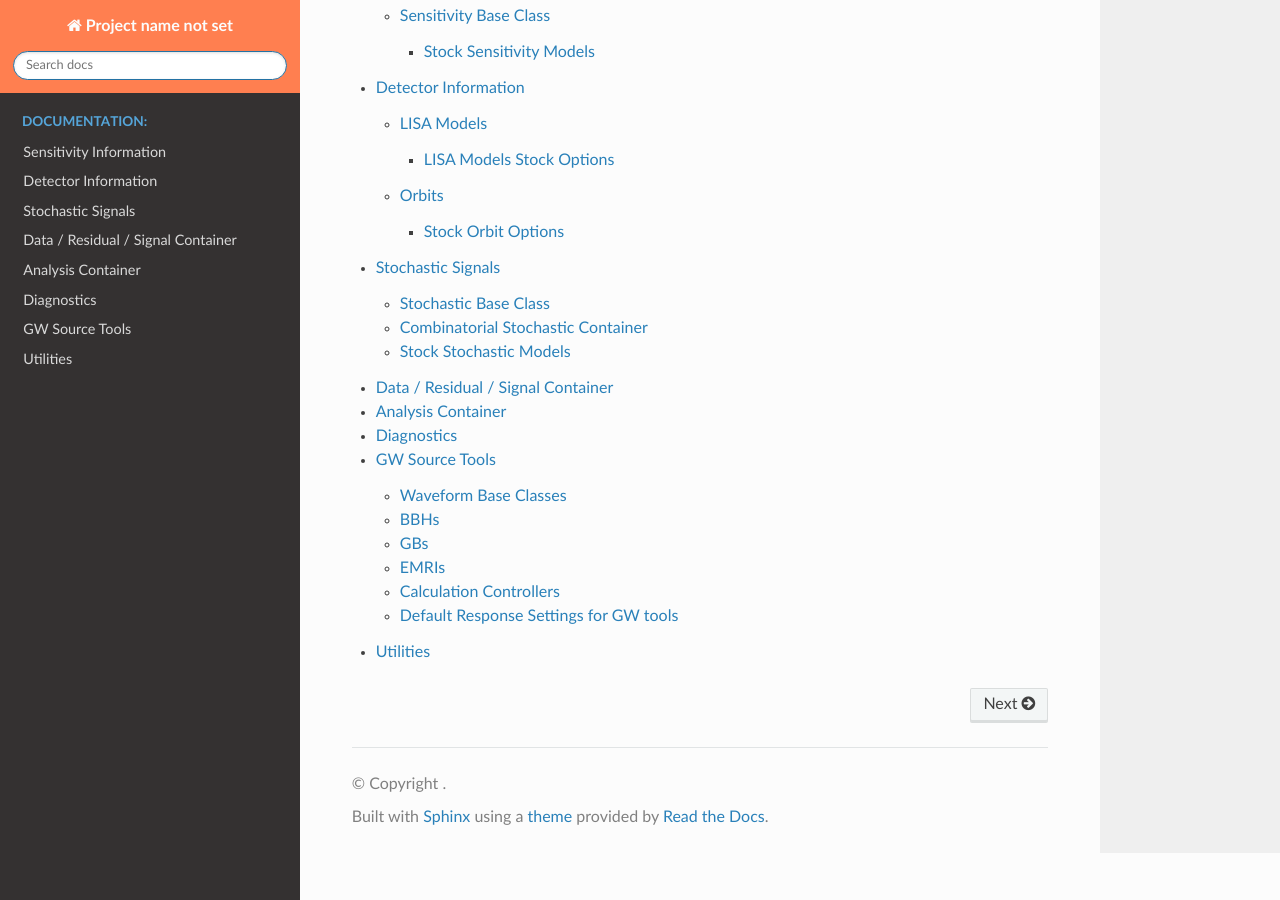
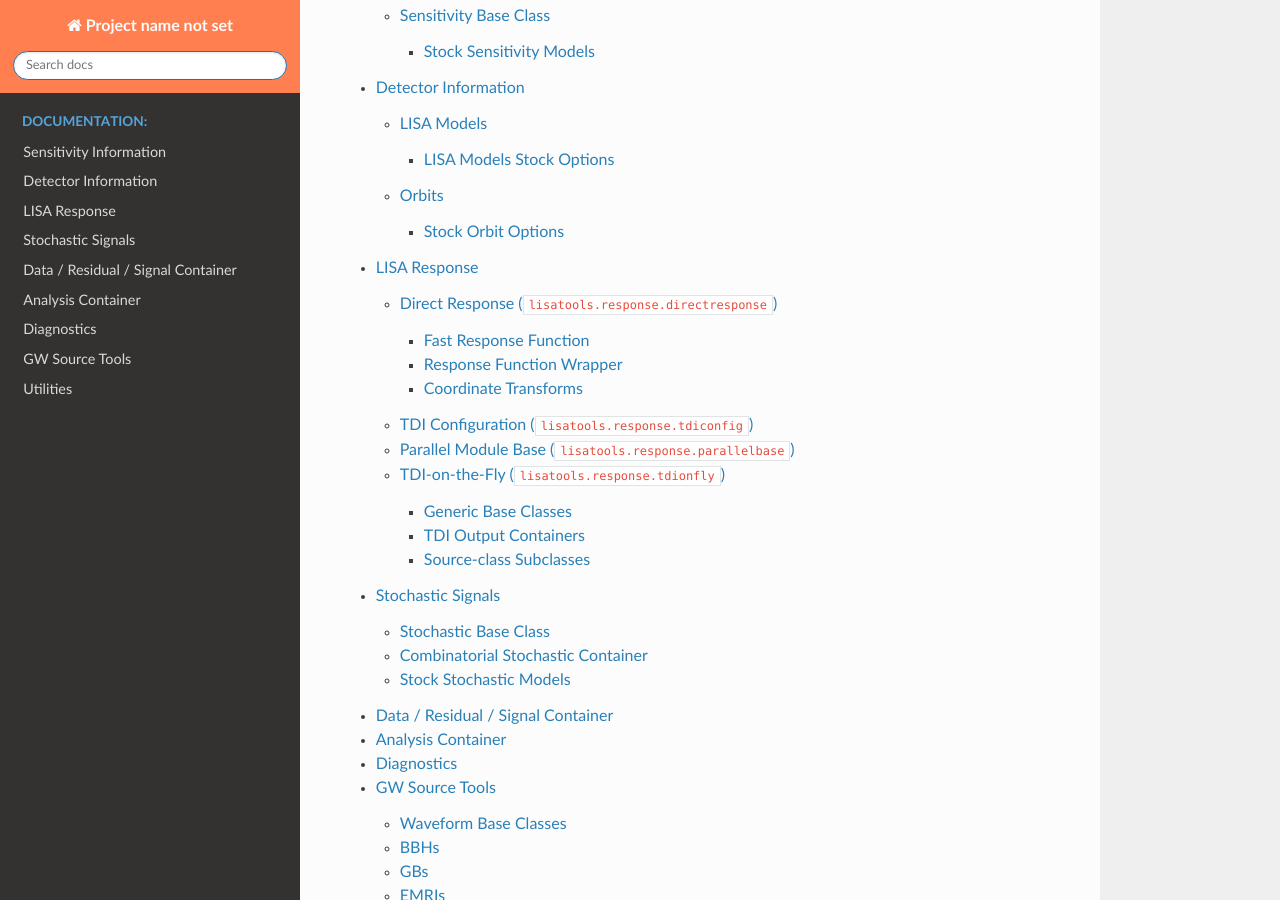
Before and after one commit to mikekatz04/LISAanalysistools, a Sphinx documentation site: the page built from docs/source/index.rst, in a window 1280 px wide and 900 px high, scrolled down 4996 px. Built offline with Sphinx 7.4.7 and the Read the Docs theme 3.1.0, drawn with Linux system fonts in a browser that asks for light colours; pages that are not in the unit, such as notebooks, are missing from menus; the version number could not be read and is left out.

Commit message:
docs: add user/response page for lisatools.response.*
The lisa-response classes migrated from fastlisaresponse to
lisatools.response at Phase 3B/3C/3E (2026-06-02). The new
lisa_response_tutorial.ipynb references them by name in markdown but
there was no API page until now. user/response.rst covers:

- directresponse.pyResponseTDI + ResponseWrapper
- directresponse.ecliptic_to_icrs / icrs_to_ecliptic
- tdiconfig.TDIConfig
- parallelbase.FastLISAResponseParallelModule
- tdionfly.TDIonTheFly family (TDTDIonTheFly / FDTDIonTheFly +
  the TDIOutput containers + GBTDIonTheFly / SOBBHTDIonTheFly /
  GBFDTDIonTheFly source-class subclasses)

Wired into the index toctree between user/detector and user/stochastic.

```diff
--- a/docs/source/index.rst
+++ b/docs/source/index.rst
@@ -7,6 +7,7 @@
 
    user/sensitivity
    user/detector
+   user/response
    user/stochastic
    user/datacontainer
    user/diagnostic
--- /dev/null
+++ b/docs/source/user/response.rst
@@ -0,0 +1,102 @@
+LISA Response
+~~~~~~~~~~~~~~~~~~~~~~~~~~
+
+LISA arm-projection and TDI machinery. **Absorbed from**
+``fastlisaresponse`` **at Phase 3B/3C/3E** (2026-06-02) as part of the
+LISA sprint 2026 reorganization. Old ``fastlisaresponse.*`` imports
+have been retired; use the ``lisatools.response`` paths below.
+
+Direct Response (``lisatools.response.directresponse``)
+========================================================
+
+Fast Response Function
+-----------------------
+
+.. autoclass:: lisatools.response.directresponse.pyResponseTDI
+    :members:
+    :show-inheritance:
+    :inherited-members:
+
+Response Function Wrapper
+--------------------------
+
+.. autoclass:: lisatools.response.directresponse.ResponseWrapper
+    :members:
+    :show-inheritance:
+    :inherited-members:
+
+Coordinate Transforms
+----------------------
+
+.. autofunction:: lisatools.response.directresponse.ecliptic_to_icrs
+
+.. autofunction:: lisatools.response.directresponse.icrs_to_ecliptic
+
+TDI Configuration (``lisatools.response.tdiconfig``)
+=====================================================
+
+.. autoclass:: lisatools.response.tdiconfig.TDIConfig
+    :members:
+    :show-inheritance:
+    :inherited-members:
+
+Parallel Module Base (``lisatools.response.parallelbase``)
+===========================================================
+
+.. autoclass:: lisatools.response.parallelbase.FastLISAResponseParallelModule
+    :members:
+    :show-inheritance:
+
+TDI-on-the-Fly (``lisatools.response.tdionfly``)
+=================================================
+
+Generic Base Classes
+---------------------
+
+.. autoclass:: lisatools.response.tdionfly.TDIonTheFly
+    :members:
+    :show-inheritance:
+    :inherited-members:
+
+.. autoclass:: lisatools.response.tdionfly.TDTDIonTheFly
+    :members:
+    :show-inheritance:
+
+.. autoclass:: lisatools.response.tdionfly.FDTDIonTheFly
+    :members:
+    :show-inheritance:
+
+TDI Output Containers
+---------------------
+
+.. autoclass:: lisatools.response.tdionfly.TDIOutput
+    :members:
+    :show-inheritance:
+
+.. autoclass:: lisatools.response.tdionfly.TDTDIOutput
+    :members:
+    :show-inheritance:
+
+.. autoclass:: lisatools.response.tdionfly.FDTDIOutput
+    :members:
+    :show-inheritance:
+
+Source-class Subclasses
+------------------------
+
+These subclasses route to source-specific backends (``gbgpu.*`` /
+``bbhx.*``). The end-user typically instantiates them from the
+matching source-class frontend (``GBWDMComputations``,
+``SOBBHWDMComputations``, ...) rather than directly.
+
+.. autoclass:: lisatools.response.tdionfly.GBTDIonTheFly
+    :members:
+    :show-inheritance:
+
+.. autoclass:: lisatools.response.tdionfly.SOBBHTDIonTheFly
+    :members:
+    :show-inheritance:
+
+.. autoclass:: lisatools.response.tdionfly.GBFDTDIonTheFly
+    :members:
+    :show-inheritance:
```
